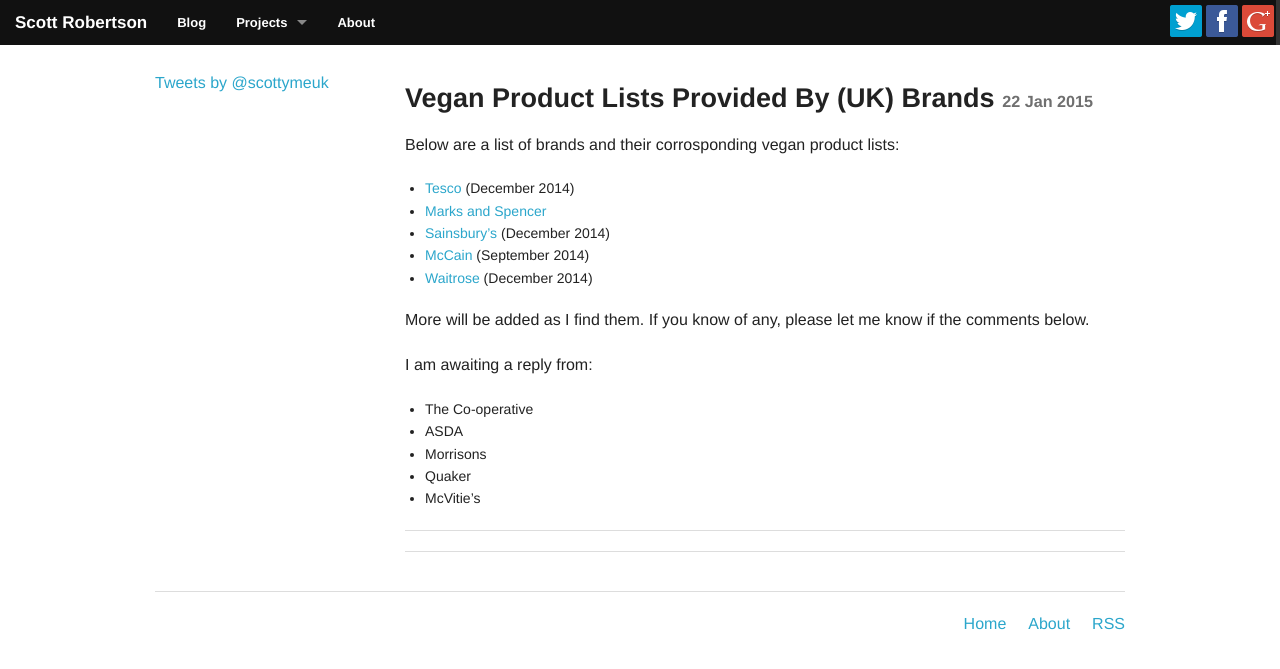
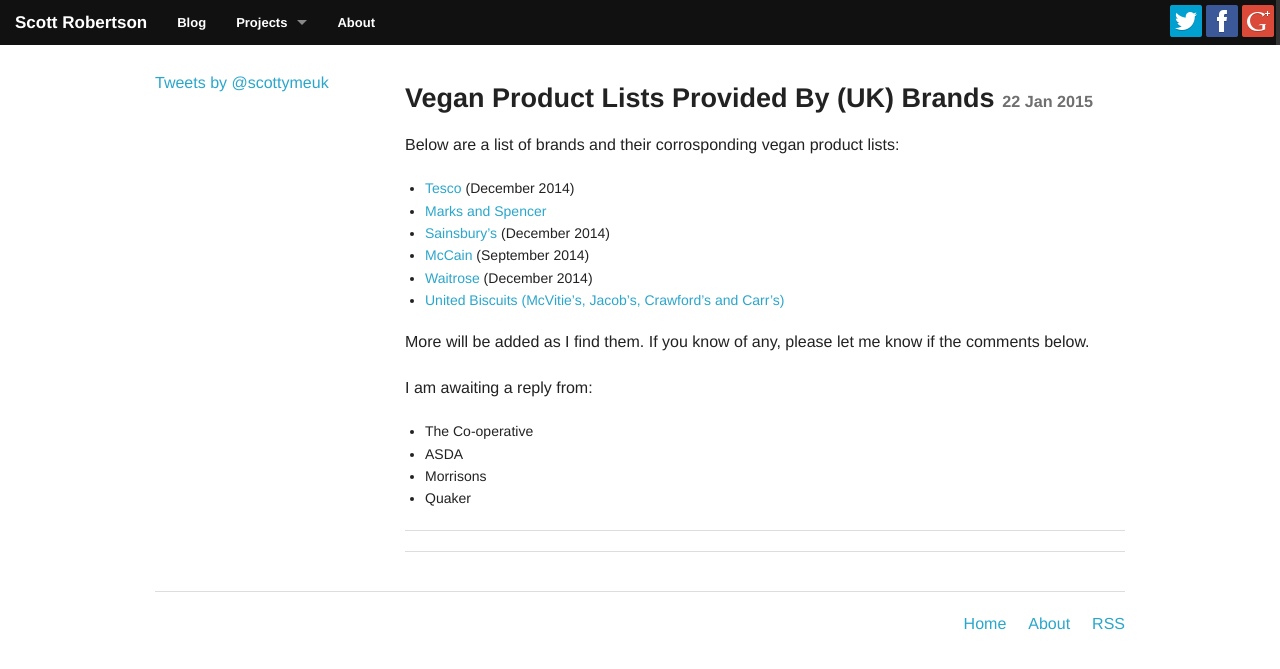
Before and after one commit to scottrobertson/scottrobertson.me, a Jekyll site: the page built from _posts/2015-01-22-uk-brands-vegan-lists.markdown, in a window 1280 px wide. Shown: the top 669 px of the page. Built offline with Jekyll 4.4.1, drawn with Linux system fonts in a browser that asks for light colours; nearby versions of some CDN libraries; Markdown is read by kramdown in place of the engine named in the settings; comment, search, counter and statistics services are not loaded.

Commit message:
Add United Biscuits

```diff
--- a/_posts/2015-01-22-uk-brands-vegan-lists.markdown
+++ b/_posts/2015-01-22-uk-brands-vegan-lists.markdown
@@ -12,6 +12,7 @@
 - [Sainsbury's](https://upload.scottrobertson.me/x6s232y5pgQ56.pdf) (December 2014)
 - [McCain](https://upload.scottrobertson.me/ng2Bx0M6t8zij.pdf) (September 2014)
 - [Waitrose](https://upload.scottrobertson.me/UKoI3rbWOYd8N.pdf) (December 2014)
+- [United Biscuits (McVitie’s, Jacob’s, Crawford’s and Carr’s)](http://www.unitedbiscuits.com/our-consumers/health-nutrition/special-diets/#tab-1413900132-2-73)
 
 More will be added as I find them. If you know of any, please let me know if the comments below.
 
```
Also changed, not shown: other parts of _posts/2015-01-22-uk-brands-vegan-lists.markdown (+0 -1 lines).
